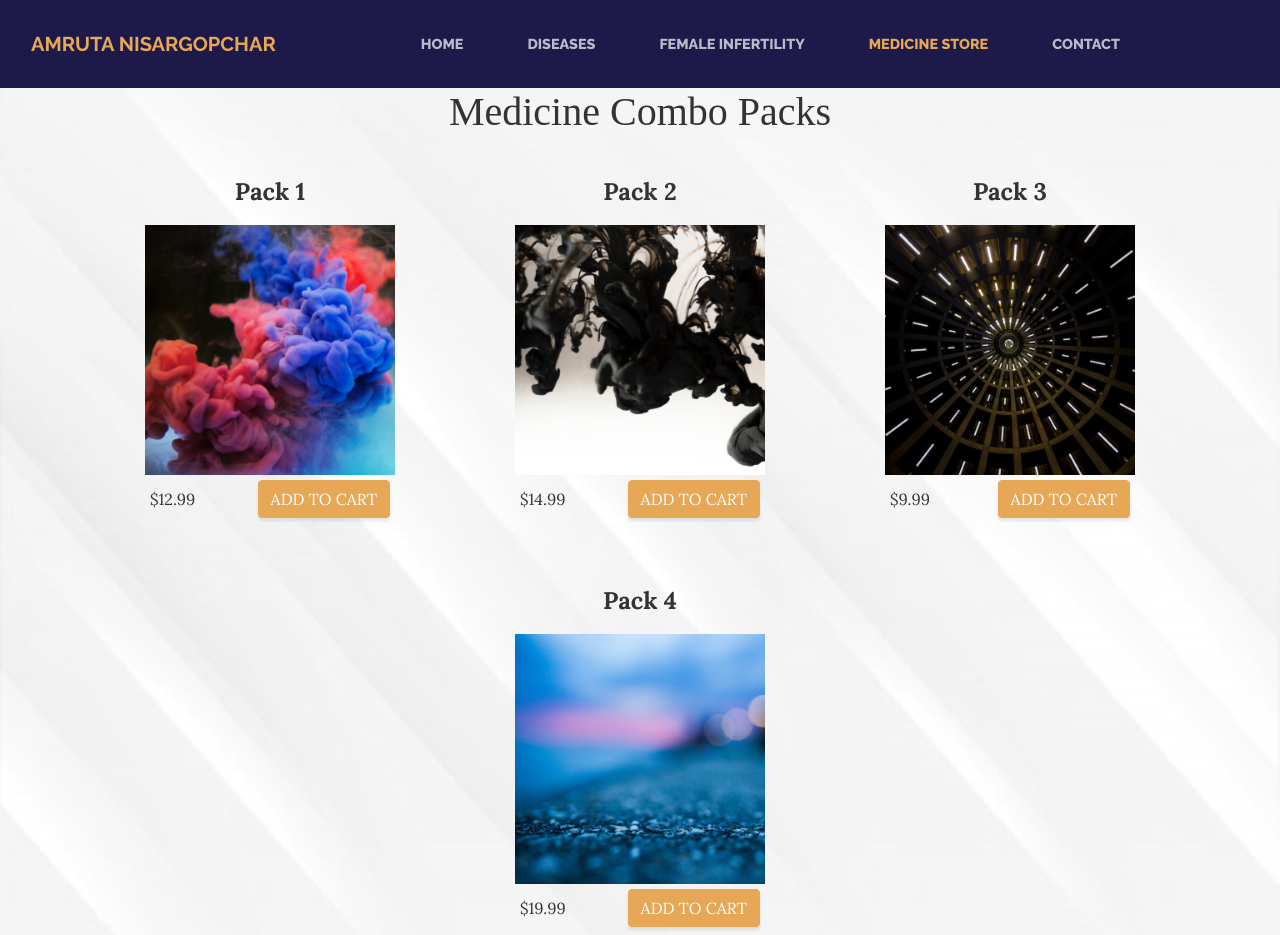
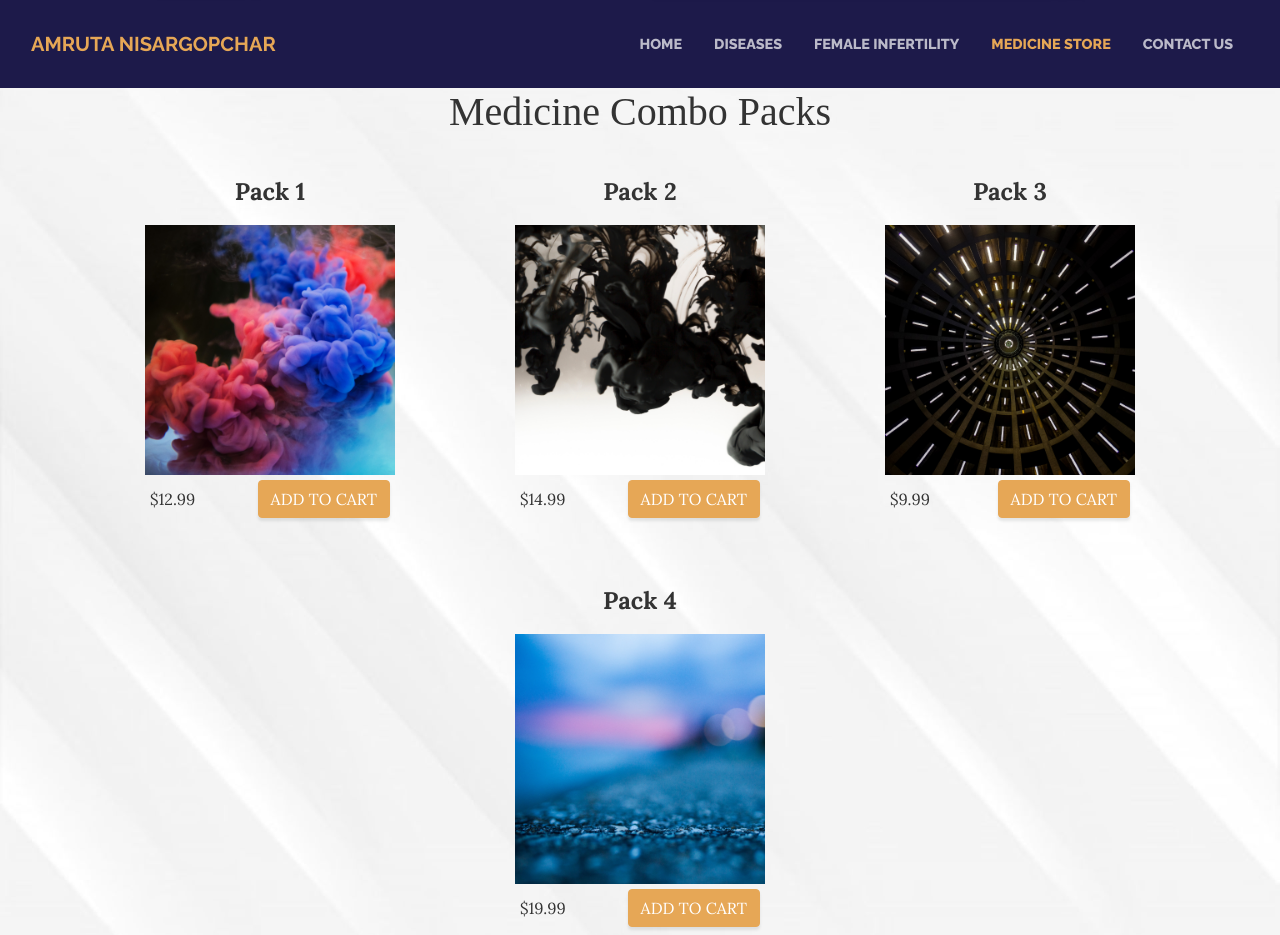
Before and after one commit to abhikrai14/AmrutaHospitalWebsite, a website: page store.html in a window 1280 px wide. Shown: the top 935 px of the page. Drawn offline with Linux system fonts and the light colour scheme; a web font is replaced by a local one.

Commit message:
Updated new 9/12/19

```diff
--- a/store.html
+++ b/store.html
@@ -7,7 +7,7 @@
   <meta content="" name="description" />
   <meta content="" name="author" />
 
-  <title>Business Casual - Start Bootstrap Theme</title>
+  <title>Amruta Nisargopchar</title>
 
   <!-- Bootstrap core CSS -->
   <link href="vendor/bootstrap/css/bootstrap.min.css" rel="stylesheet" />
@@ -26,32 +26,36 @@
 <body>
 
   <!-- Navigation -->
-  <nav class="navbar navbar-expand-lg navbar-dark  py-lg-4" id="mainNav">
-    <div class="container-fluid">
-      <div class="navbar-header">
-        <a class="navbar-brand text-uppercase text-expanded font-weight-bold" href="#">Amruta Nisargopchar</a>
-      </div>
-      <ul class="nav navbar-nav">
-        <li class="nav-item px-lg-4">
-          <a class="nav-link text-uppercase text-expanded" href="index.html">Home</a>
+  <nav class="navbar navbar-expand-lg navbar-dark py-lg-4" id="mainNav"">
+        <div class=" container-fluid">
+    <a class="navbar-brand text-uppercase text-expanded font-weight-bold" href="#">Amruta Nisargopchar
+    </a>
+    <button class="navbar-toggler" type="button" data-toggle="collapse" data-target="#navbarResponsive"
+      aria-controls="navbarResponsive" aria-expanded="false" aria-label="Toggle navigation">
+      <span class="navbar-toggler-icon"></span>
+    </button>
+    <div class="collapse navbar-collapse" id="navbarResponsive">
+      <ul class="navbar-nav ml-auto">
+        <li class="nav-item px-lg-2">
+          <a class="nav-link text-uppercase text-expanded" href="index.html">Home
+            <span class="sr-only">(current)</span>
+          </a>
         </li>
-        <li class="nav-item px-lg-4">
+        <li class="nav-item px-lg-2">
           <a class="nav-link text-uppercase text-expanded" href="diseases.html">Diseases</a>
         </li>
-        <li class="nav-item px-lg-4">
+        <li class="nav-item px-lg-2">
           <a class="nav-link text-uppercase text-expanded" href="femaleinfertility.html">Female
             Infertility</a>
         </li>
-        <li class="nav-item px-lg-4 active">
+        <li class="nav-item px-lg-2 active">
           <a class="nav-link text-uppercase text-expanded" href="store.html">Medicine Store</a>
         </li>
-        <li class="nav-item px-lg-4">
-          <a class="nav-link text-uppercase text-expanded" href="contact.html">Contact</a>
+        <li class="nav-item px-lg-2">
+          <a class="nav-link text-uppercase text-expanded" href="contact.html">Contact Us</a>
         </li>
       </ul>
-      <ul class="nav navbar-nav navbar-right">
-        <li id="google_translate_element"></li>
-      </ul>
+    </div>
     </div>
   </nav>
 
```
Also changed, not shown: contact.html (+21 -17 lines), diseases.html (+21 -17 lines), femaleinfertility.html (+21 -17 lines), index.html (+4 -33 lines).
